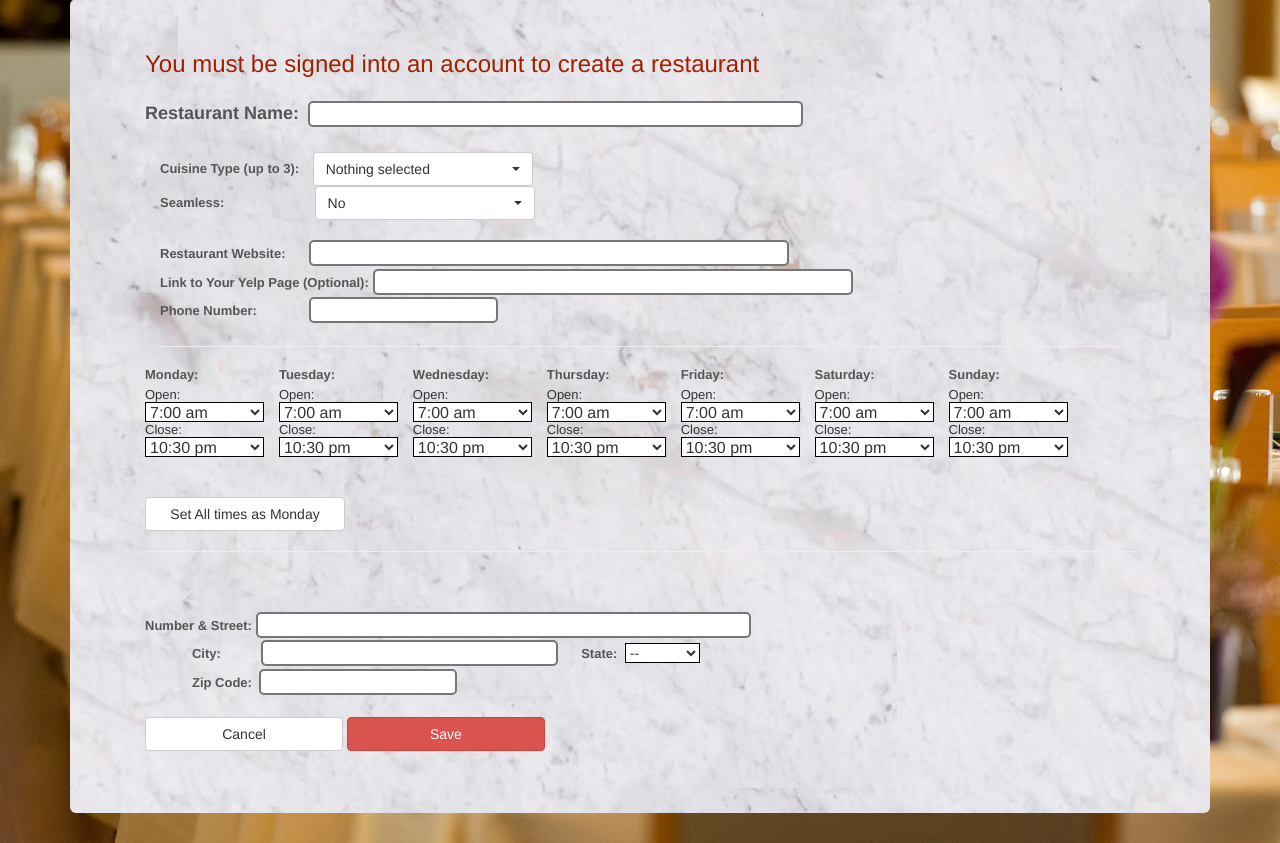
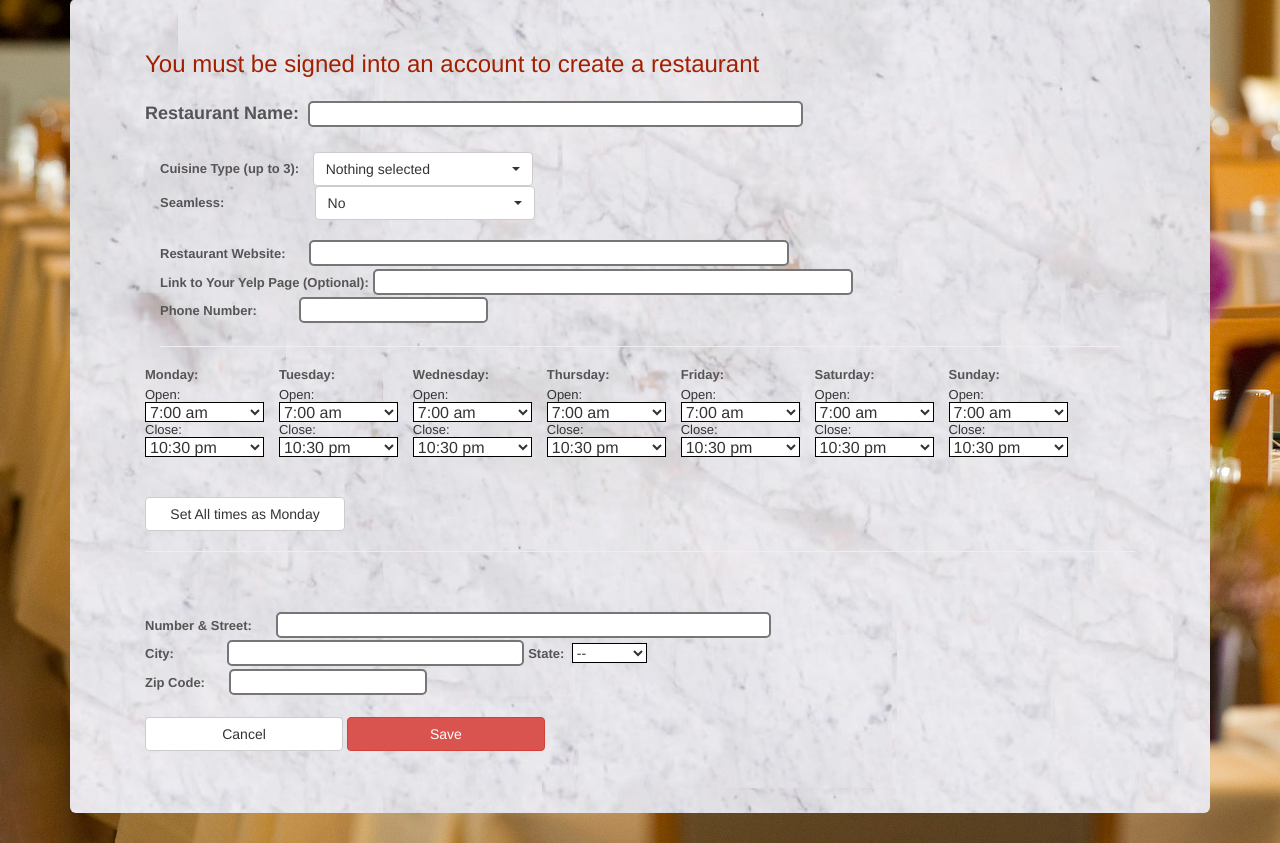
Before and after one commit to ccweaver/NutriApp, a Django app: page /add_restaurant/ in a window 1280 px wide. Shown: the part 101-944 px from the top of the page. Run offline with Django 3.2, Linux system fonts and the light colour scheme; some libraries are stand-ins or nearby versions.

Commit message:
Update add_rest.html

```diff
--- a/nutri/nutri/templates/add_rest.html
+++ b/nutri/nutri/templates/add_rest.html
@@ -319,7 +319,7 @@ $(window).load(function(){
         <input id="yelp" type="text" name="yelp" value='{{yelp}}' maxlength="300">
         <br>
 
-        <label style= "color:#555; padding-right:5%;">
+        <label style= "color:#555; padding-right:4%;">
             <font size="2">Phone Number:</font></label>
         <input id="phone" type="text" name="phone" value='{{phone}}'>
         <br>
@@ -444,17 +444,17 @@ $(window).load(function(){
         <hr color='black'>
         <br><br>
 
-        <label style="color: #555;">
+        <label style="color: #555; padding-right:2%;">
             <font size="2">Number & Street:</font></label>
         <input id="num_street" type="text" name="num_street" value='{{num_street}}' maxlength="100">
 
             <br>
 
-        <label style="color: #555;">
+        <label style="color: #555; padding-right:5%;">
             <font size="2">
-            &nbsp;&nbsp;&nbsp;&nbsp;&nbsp;&nbsp;&nbsp;&nbsp;&nbsp;&nbsp;&nbsp;&nbsp;&nbsp;City:&nbsp;&nbsp;&nbsp;&nbsp;&nbsp;&nbsp;&nbsp;&nbsp;&nbsp;&nbsp;</font></label>
+           City:</font></label>
         <input id="city" type="text" name="city" value='{{city}}' maxlength="100">
-        &nbsp;&nbsp;&nbsp;&nbsp;
+
         <label style="color: #555;">
             <font size="2">
             State:&nbsp;</font></label>
@@ -514,9 +514,9 @@ $(window).load(function(){
         </select>
 
         <br>
-        <label style="color: #555;">
+        <label style="color: #555; padding-right:2%">
             <font size="2">
-            &nbsp;&nbsp;&nbsp;&nbsp;&nbsp;&nbsp;&nbsp;&nbsp;&nbsp;&nbsp;&nbsp;&nbsp;&nbsp;Zip Code:&nbsp;</font></label>
+            Zip Code:</font></label>
         <input id="zipcode" type="text" name="zipcode" value="{{zipcode}}">
 
 
```
